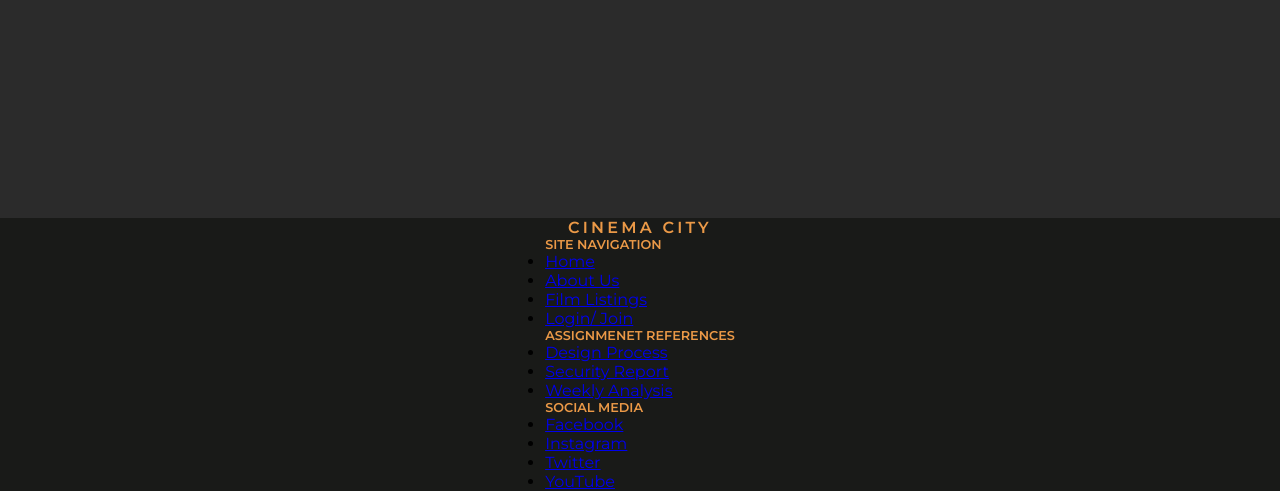
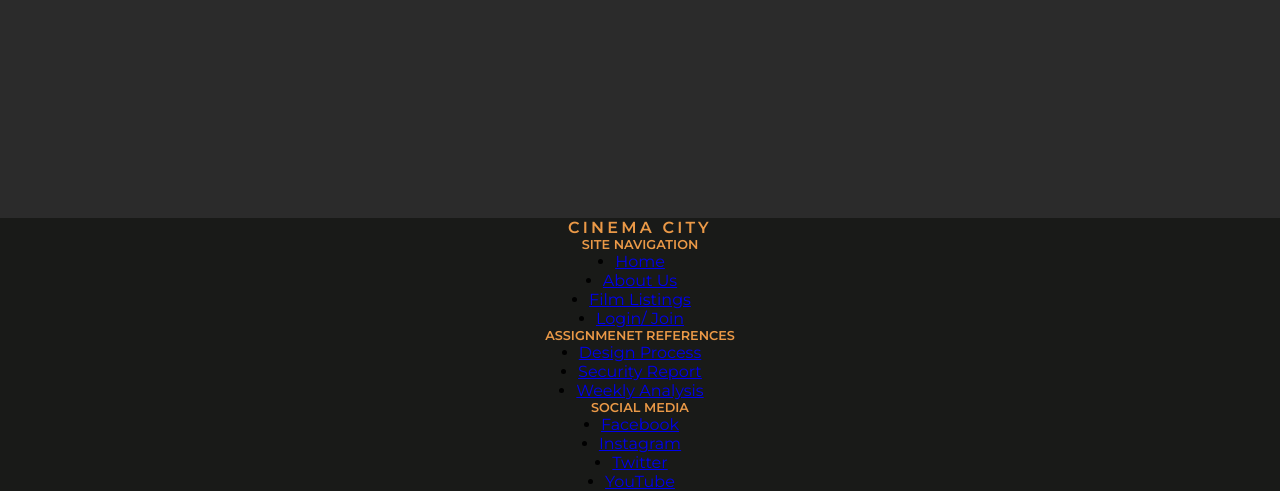
Before and after one commit to djheery/secure-web-development-assignment, a PHP site: page /content/index.html in a window 1280 px wide. Shown: the part 561-1052 px from the top of the page. Run offline with PHP 8.4, Linux system fonts and the light colour scheme.

Commit message:
website source files

```diff
--- a/assets/css/header-nav.css
+++ b/assets/css/header-nav.css
@@ -6,11 +6,15 @@ nav {
   padding: 20px;
 }
 
-#site-header .inner-container, #site-footer .inner-container, .footer-links__section {
+#site-header .inner-container, #site-footer .inner-container, .footer-links__section, .footer-navigation-list {
   justify-content: center;
   align-items: center;
 }
 
-#site-footer .inner-container, .footer-links{
+#site-footer .inner-container, .footer-links, .footer-navigation-list{
   flex-direction: column;
 }
+
+.footer-section-header {
+  text-align: center;
+}
--- a/content/index.html
+++ b/content/index.html
@@ -41,8 +41,8 @@
       </div>
       <div class="footer-links flex"> <!-- Ask if a semtantic tag would be semantically correct here? -->
         <section class="footer-links__section">
-          <h3 class="sub-heading text-upper pastel-accent-clr">Site Navigation</h3>
-          <ul class="footer-navigation-list">
+          <h3 class="sub-heading text-upper pastel-accent-clr footer-section-header">Site Navigation</h3>
+          <ul class="footer-navigation-list flex">
             <li data-pageReference="home"><a href="#">Home</a></li>
             <li data-pageReference="about-us"><a href="#">About Us</a></li>
             <li data-pageReference="film-listings"><a href="#">Film Listings</a></li>
@@ -50,16 +50,16 @@
           </ul>
         </section>
         <section class="footer-links__section"> <!-- Ask if a semtantic tag would be semantically correct here? -->
-          <h3 class="sub-heading text-upper pastel-accent-clr">Assignmenet References</h3>
-          <ul class="footer-navigation-list">
+          <h3 class="sub-heading text-upper pastel-accent-clr footer-section-header">Assignmenet References</h3>
+          <ul class="footer-navigation-list flex">
             <li data-pageReference="home"><a href="#">Design Process</a></li>
             <li data-pageReference="about-us"><a href="#">Security Report</a></li>
             <li data-pageReference="film-listings"><a href="#">Weekly Analysis</a></li>
           </ul>
         </section>
         <section id="social-media" class="footer-links__section"> <!-- Ask if a semtantic tag would be semantically correct here? -->
-          <h3 class="sub-heading text-upper pastel-accent-clr">Social Media</h3>
-          <ul class="footer-navigation-list">
+          <h3 class="sub-heading text-upper pastel-accent-clr footer-section-header">Social Media</h3>
+          <ul class="footer-navigation-list flex">
             <li><a href="#" target="_blank">Facebook</a></li>
             <li><a href="#" target="_blank">Instagram</a></li>
             <li><a href="#" target="_blank">Twitter</a></li>
```
